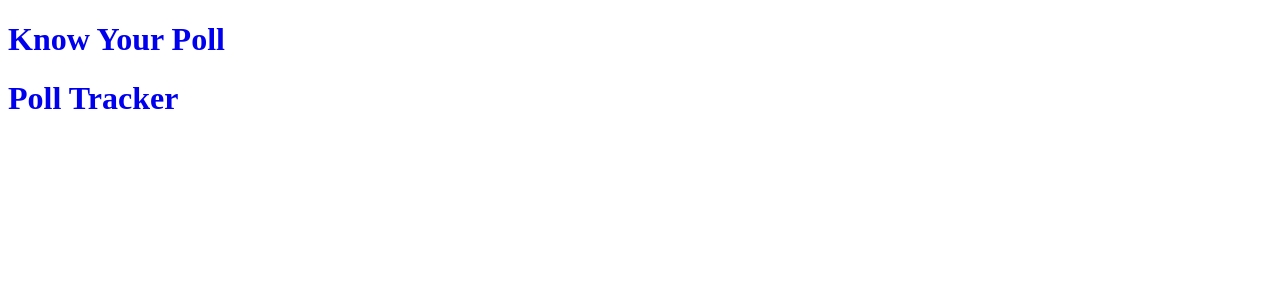
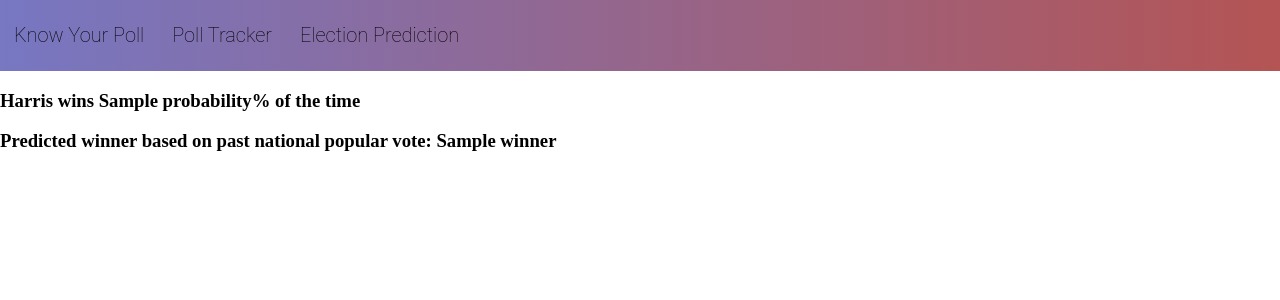
Before and after one commit to khody12/KnowYourPoll, a Django app: template main/templates/main/election_analysis.html in a window 1280 px wide. Shown: the top 300 px of the page. Run offline with Django 4.2, Linux system fonts and the light colour scheme; the template is opened without the code that fills it: most values are stand-ins (such as "Sample title", 1, 10 or a date in 2020); parts of the project's set-up code (start-up, migrations or seed data) failed here and were passed over.

Commit message:
added some basic css/html to election analysis

```diff
--- a/main/static/main/election_analysis.css
+++ b/main/static/main/election_analysis.css
@@ -0,0 +1,44 @@
+
+
+h1{
+    font-family: "Roboto", sans-serif;
+    font-weight: 100;
+    font-style: normal;
+
+  }
+  body{
+    margin:0;
+    padding:0;
+  }
+
+.header-container{
+    display:flex;
+    width:100%;
+    justify-content:flex-start;
+    align-items:center;
+    background:linear-gradient(to right,rgb(119, 119, 194), rgb(180, 84, 84));
+    font-size:10px;
+}
+
+
+.header-container > div{
+  margin:10px;
+}
+
+
+a{
+    color:inherit;
+    text-decoration:none;
+    padding:2px 4px;
+    cursor:pointer;
+  }
+
+  a:visited{
+    color:inherit;
+  }
+
+  a:hover{
+    color:inherit;
+    background-color:rgba(0, 0, 0, 0.1);
+    border-radius:3px;
+  }
--- a/main/templates/main/election_analysis.html
+++ b/main/templates/main/election_analysis.html
@@ -8,16 +8,29 @@
 
 <div class="header-container">
   <div id ="main-nav">
-    <h1><a href="{% url "home" %}" style="text-decoration:none;">Know Your Poll</a></h1>
+    <h1><a href="{% url "home"%}" style="text-decoration:none;">Know Your Poll</a></h1>
   </div>
   <div class="h2h">
     <h1><a href="{% url "home" %}" style="text-decoration:none;">Poll Tracker</a></h1>
+  </div>
+  <div class="model">
+    <h1><a href="{% url "analysis" %}" style="text-decoration:none;">Election Prediction</a></h1>
   </div>
 
   <!-- <div class="threewayrace">
     <h1><a href="{%url "threeway" %}" class="button">With Kennedy</a></h1>
   </div> -->
+</div>
 
+<div class="prob-and-prediction">
+  <div class="prob">
+    <h3>Harris wins {{probability}}% of the time</h3>
+  </div>
+  <div class="pred">
+    <h3>
+      Predicted winner based on past national popular vote: {{winner}}
+    </h3>
+  </div>
 </div>
 
 
--- a/main/templates/main/home_page.html
+++ b/main/templates/main/home_page.html
@@ -20,8 +20,8 @@
   <div class="h2h">
     <h1><a href="{% url "home" %}" style="text-decoration:none;">Poll Tracker</a></h1>
   </div>
-  <div class="h2h">
-    <h1><a href="{% url "analysis" %}" style="text-decoration:none;">Election Prediction</h1>
+  <div class="model">
+    <h1><a href="{% url "analysis" %}" style="text-decoration:none;">Election Prediction</a></h1>
   </div>
 
   <!-- <div class="threewayrace">
--- a/main/templates/main/home_page_threeway.html
+++ b/main/templates/main/home_page_threeway.html
@@ -1,4 +1,4 @@
-{% extends "main/base.html" %}
+<!-- {% extends "main/base.html" %}
 {% load static %}
 
 {% block title %} Know Your Poll {% endblock %}
@@ -39,7 +39,7 @@
         </tr>
         {% endfor %}
     </tbody>
-</table>
+</table> -->
 
 
 
--- a/main/views.py
+++ b/main/views.py
@@ -89,3 +89,4 @@ class election_analysis(TemplateView):
         context = super().get_context_data(**kwargs)
         context['probability'] = new_data_prediction_probs
         context['winner'] = new_data_prediction
+        return context
```
Also changed, not shown: election_analysis/ml_models.py (+13 -7 lines).
